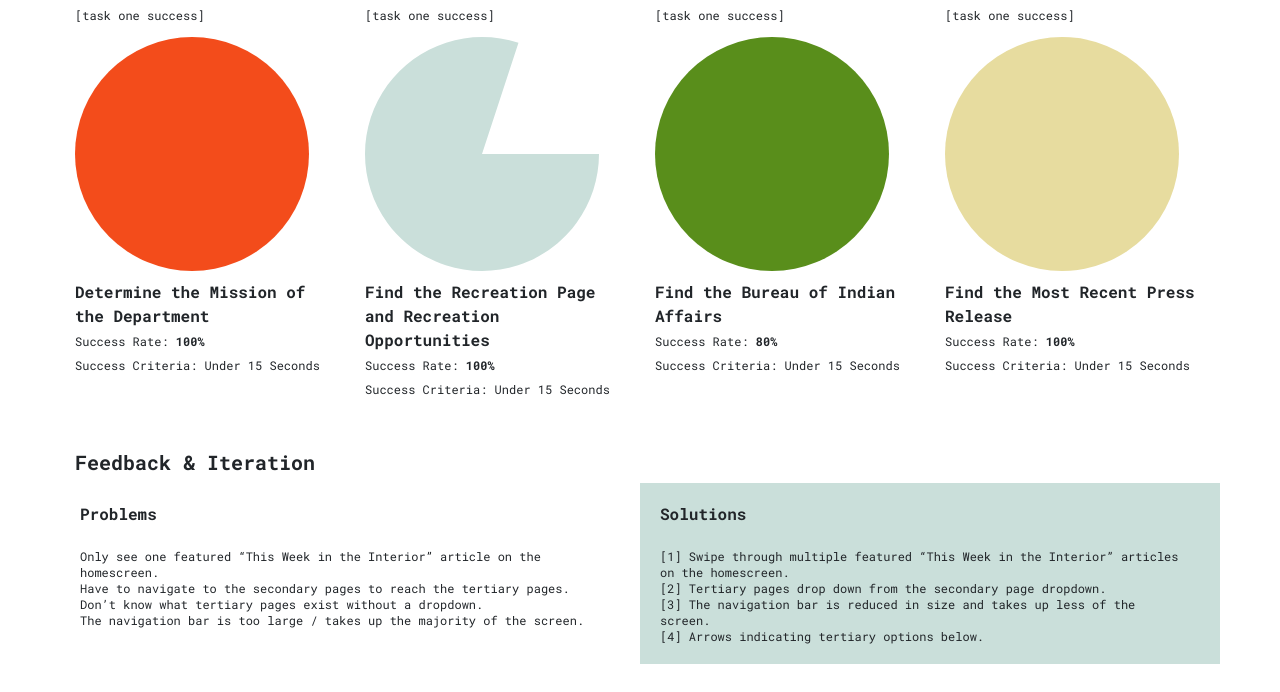
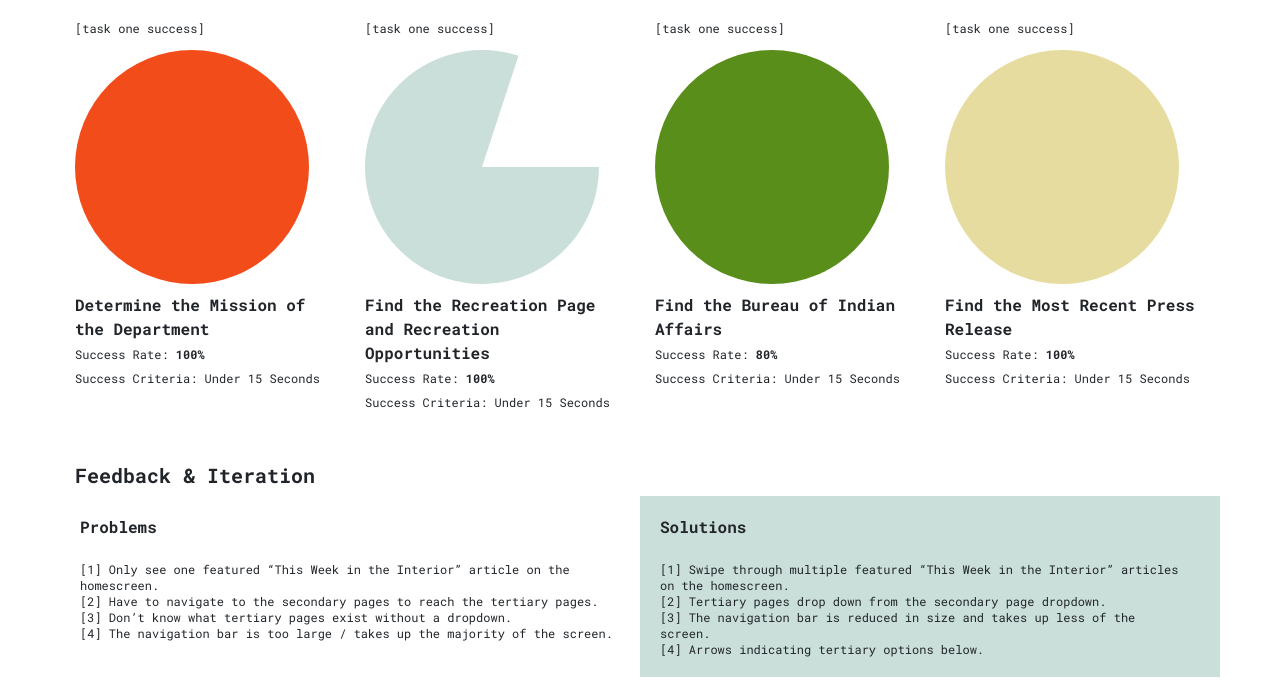
Before and after one commit to weavermeganmarie/UI_UX_HW_20, a plain HTML site: page index.html in a window 1280 px wide. Shown: the part 4567-5259 px from the top of the page. Drawn offline with nearby package versions, Linux system fonts and the light colour scheme; a web font is replaced by a local one.

Commit message:
updates to problem and solution sections

```diff
--- a/index.html
+++ b/index.html
@@ -281,13 +281,13 @@
         <div class="row" id="feedback">
             <div class="col-md-6" id="problems">
                 <p3>Problems</p3> <br>
-                    <p1>Only see one featured “This Week in the Interior” article on the homescreen.
+                    <p1>[1] Only see one featured “This Week in the Interior” article on the homescreen.
                     <br>
-                    Have to navigate to the secondary pages to reach the tertiary pages.
+                    [2] Have to navigate to the secondary pages to reach the tertiary pages.
                     <br>
-                    Don’t know what tertiary pages exist without a dropdown.
+                    [3] Don’t know what tertiary pages exist without a dropdown.
                     <br>
-                    The navigation bar is too large / takes up the majority of the screen.</p1>
+                    [4] The navigation bar is too large / takes up the majority of the screen.</p1>
             </div>
             <div class="col-md-6" id="solutions">
                 <p3>Solutions</p3> <br>
--- a/style.css
+++ b/style.css
@@ -233,8 +233,7 @@ body{font-family: 'Roboto', sans-serif;
     width: 100%;
     padding-top: 20px;
     padding-bottom: 20px;
-    padding-left: 10px;
-    padding-right: 10px;
+
 }
 #wireframe1{
     padding-left: 75px;
```
